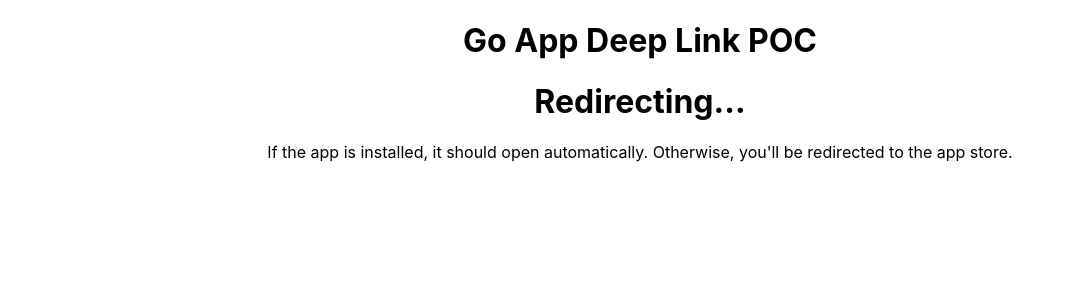
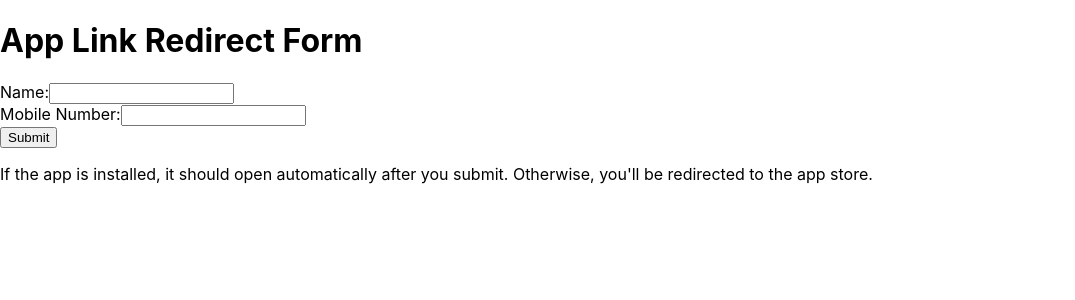
Before and after one commit to The-Wall-007/GoDeepLinkPOC, a React (Create React App) app: page / in a window 1280 px wide. Shown: the top 300 px of the page, without its empty margins (0-1075 px from the left). Built offline with nearby package versions, Linux system fonts and the light colour scheme.

Commit message:
added form to pass the params

```diff
--- a/src/App.js
+++ b/src/App.js
@@ -1,14 +1,58 @@
-import logo from "./logo.svg";
-import "./App.css";
-import AppLinkHandler from "./AppLinkHandler";
+import React, { useState } from "react";
+import AppLinkHandler from "./AppLinkHandler"; // Import the AppLinkHandler component
 
-function App() {
+const App = () => {
+  // State to store form input values
+  const [name, setName] = useState("");
+  const [mobile, setMobile] = useState("");
+
+  // State to track if the form has been submitted
+  const [isSubmitted, setIsSubmitted] = useState(false);
+
+  // Handle form submission
+  const handleSubmit = (e) => {
+    e.preventDefault();
+    setIsSubmitted(true); // Trigger AppLinkHandler to open the app
+  };
+
   return (
-    <div className="App">
-      <h1>Go App Deep Link POC</h1>
-      <AppLinkHandler />
+    <div>
+      <h1>App Link Redirect Form</h1>
+      {!isSubmitted ? (
+        <form onSubmit={handleSubmit}>
+          <div>
+            <label htmlFor="name">Name:</label>
+            <input
+              type="text"
+              id="name"
+              value={name}
+              onChange={(e) => setName(e.target.value)}
+              required
+            />
+          </div>
+          <div>
+            <label htmlFor="mobile">Mobile Number:</label>
+            <input
+              type="text"
+              id="mobile"
+              value={mobile}
+              onChange={(e) => setMobile(e.target.value)}
+              required
+            />
+          </div>
+          <button type="submit">Submit</button>
+        </form>
+      ) : (
+        // Pass the name and mobile as props to AppLinkHandler after submission
+        <AppLinkHandler param1={name} param2={mobile} />
+      )}
+
+      <p>
+        If the app is installed, it should open automatically after you submit.
+        Otherwise, you'll be redirected to the app store.
+      </p>
     </div>
   );
-}
+};
 
 export default App;
--- a/src/AppLinkHandler.js
+++ b/src/AppLinkHandler.js
@@ -1,8 +1,10 @@
 import React, { useEffect } from "react";
 
-const AppLinkHandler = () => {
+const AppLinkHandler = ({ param1, param2 }) => {
   // URLs for your app links and app store links
-  const androidAppLink = "goapp://Home?param1=1234&param2=4321"; // Custom scheme for Android app
+  const androidAppLink = `goapp://Home?name=${encodeURIComponent(
+    param1
+  )}&mobile=${encodeURIComponent(param2)}`; // Custom scheme for Android app
   const iOSAppLink = "https://www.apple.com/in/app-store/"; // Universal link for iOS
   const playStoreLink =
     "https://expo.dev/accounts/go_rentals/projects/goapp/builds/e07ca35a-aa09-492a-8bd1-a415092424aa"; // Android Play Store URL
@@ -12,7 +14,6 @@ const AppLinkHandler = () => {
   const openAppOrRedirect = () => {
     const userAgent = navigator.userAgent || navigator.vendor || window.opera;
 
-    // Check if user is on an iOS device
     if (isIOS()) {
       // Attempt to open the app using Universal Link (iOS)
       window.location.href = iOSAppLink;
@@ -37,7 +38,7 @@ const AppLinkHandler = () => {
   // Call the function when the component mounts
   useEffect(() => {
     openAppOrRedirect();
-  }, []);
+  }, [param1, param2]); // Re-run the effect when the parameters change
 
   return (
     <div>
```
